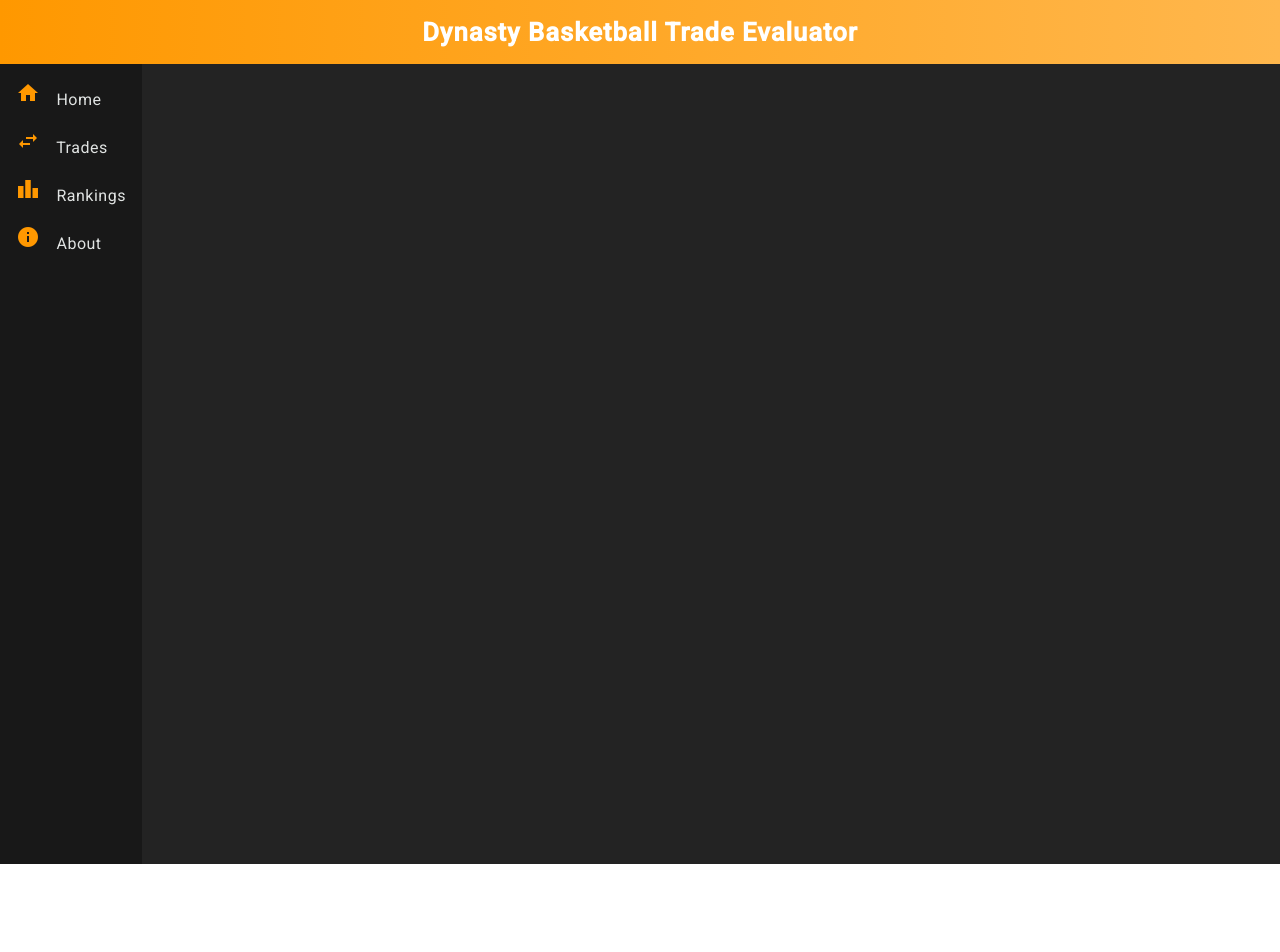
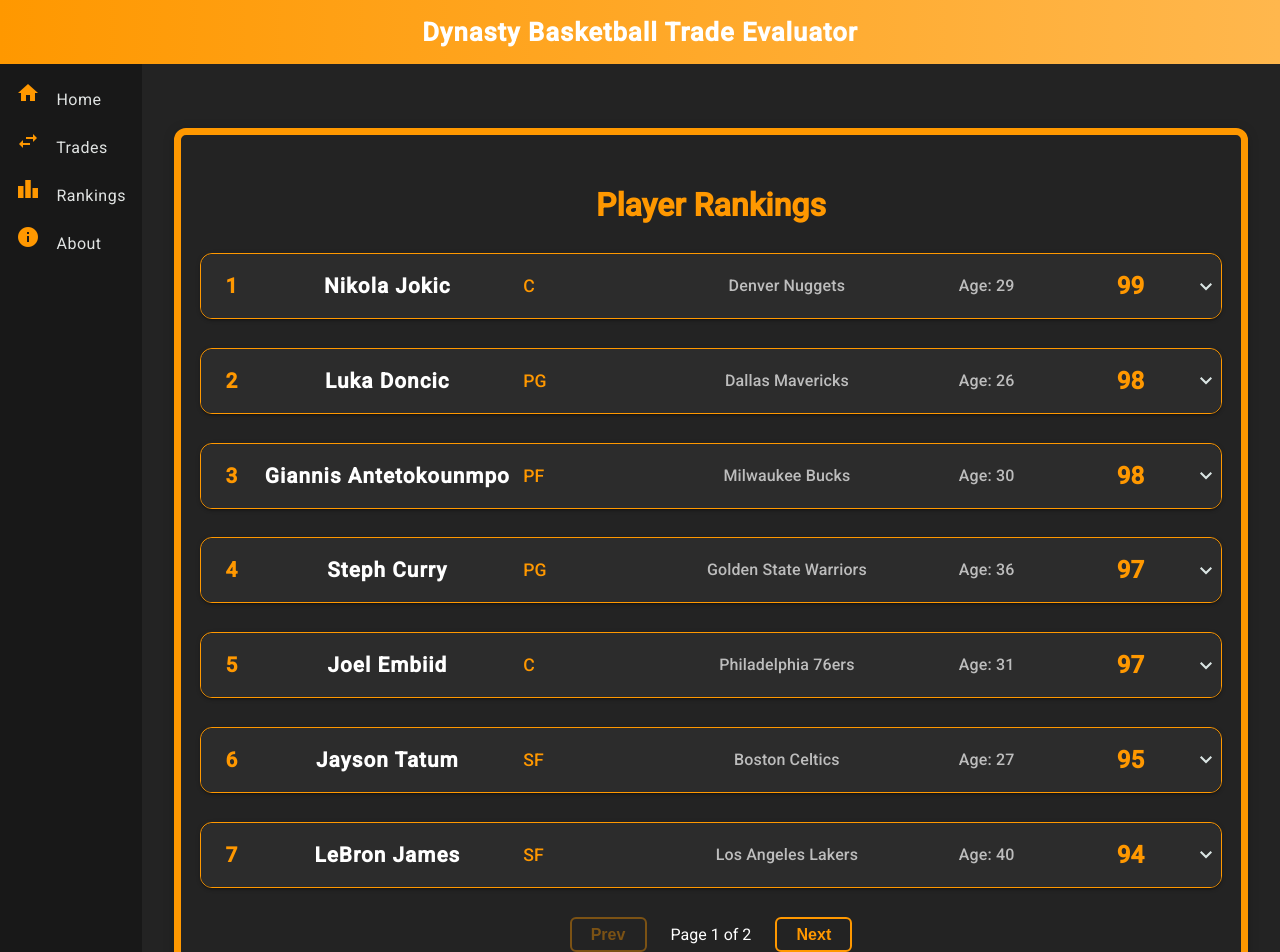
Before and after one commit to IsaacGHardy/dynasty-basketball-trader, an Angular app: page /rankings in a window 1280 px wide. Before the commit this address led to /. Shown: the top 952 px of the page. Before the commit the page ends 864 px from the top, so only its background shows below. Built offline with nearby package versions, Linux system fonts and the light colour scheme.

Commit message:
Added rankings component

```diff
--- a/src/app/app.routes.ts
+++ b/src/app/app.routes.ts
@@ -2,5 +2,12 @@
 import { TradeComponent } from './shared/components/trade/trade.component';
 
 export const routes: Routes = [
-  { path: 'trade', component: TradeComponent }
+  { path: 'trade', component: TradeComponent },
+  {
+    path: 'rankings',
+    loadComponent: () =>
+      import('./shared/components/rankings/rankings.component').then(
+        (m) => m.RankingsComponent
+      ),
+  },
 ];
--- a/src/app/shared/components/player-card/player-card.component.css
+++ b/src/app/shared/components/player-card/player-card.component.css
@@ -81,6 +81,17 @@
   padding-left: 1rem;
 }
 
+.player-rank {
+  font-size: 1.3rem;
+  font-weight: 700;
+  color: #ff9800;
+  text-align: center;
+  width: 2.5rem;
+  display: flex;
+  align-items: center;
+  justify-content: center;
+}
+
 .player-details-grid {
   display: grid;
   grid-template-columns: repeat(8, 1fr);
--- a/src/app/shared/components/player-card/player-card.component.html
+++ b/src/app/shared/components/player-card/player-card.component.html
@@ -2,7 +2,8 @@
   <mat-expansion-panel-header>
     <mat-panel-title>
       <div class="header-content">
-        <button *ngIf="removable" class="remove-btn" mat-icon-button type="button" (click)="remove.emit(); $event.stopPropagation();" aria-label="Remove player">
+        <span *ngIf="rank !== undefined && rank !== null" class="player-rank">{{ rank }}</span>
+        <button *ngIf="!rank && removable" class="remove-btn" mat-icon-button type="button" (click)="remove.emit(); $event.stopPropagation();" aria-label="Remove player">
           <mat-icon>close</mat-icon>
         </button>
         <span class="player-name">{{ player?.name }}</span>
--- a/src/app/shared/components/player-card/player-card.component.ts
+++ b/src/app/shared/components/player-card/player-card.component.ts
@@ -33,6 +33,7 @@
     }
   };
   @Input() removable = false;
+  @Input() rank?: number;
   @Output() remove = new EventEmitter<void>();
   readonly isOpen = signal(false);
 };
--- a/src/app/shared/components/player-search/player-search.component.ts
+++ b/src/app/shared/components/player-search/player-search.component.ts
@@ -5,24 +5,10 @@
 import { MatAutocompleteModule } from '@angular/material/autocomplete';
 import { CommonModule } from '@angular/common';
 import { Player } from '../../../models/player';
+import { PlayerCardComponent } from '../player-card/player-card.component';
 
-@Component({
-  selector: 'app-player-search',
-  standalone: true,
-  imports: [
-    CommonModule,
-    ReactiveFormsModule,
-    MatFormFieldModule,
-    MatInputModule,
-    MatAutocompleteModule
-  ],
-  templateUrl: './player-search.component.html',
-  styleUrls: ['./player-search.component.css']
-})
-export class PlayerSearchComponent {
-  @Output() playerSelected = new EventEmitter<Player>();
-  search: FormControl = new FormControl('');
-  playerList: Player[] = [
+// Export the player list for use in other components
+export const PLAYER_LIST: Player[] = [
   {
     id: 1,
     name: 'Steph Curry',
@@ -114,6 +100,24 @@
     stats: { pts: 30.1, reb: 11.8, ast: 6.2, stl: 1.2, blk: 1.3, threepm: 0.8, fgp: 0.610, ftp: 0.701 }
   }
 ];
+
+@Component({
+  selector: 'app-player-search',
+  standalone: true,
+  imports: [
+    CommonModule,
+    ReactiveFormsModule,
+    MatFormFieldModule,
+    MatInputModule,
+    MatAutocompleteModule
+  ],
+  templateUrl: './player-search.component.html',
+  styleUrls: ['./player-search.component.css']
+})
+export class PlayerSearchComponent {
+  @Output() playerSelected = new EventEmitter<Player>();
+  search: FormControl = new FormControl('');
+  playerList: Player[] = PLAYER_LIST;
   filteredList: Player[] = [...this.playerList];
 
   constructor() {
--- /dev/null
+++ b/src/app/shared/components/rankings/rankings.component.css
@@ -0,0 +1,68 @@
+.rankings-container {
+  background: #232323;
+  border-radius: 12px;
+  border: 7px solid #ff9800;
+  box-shadow: 0 2px 12px rgba(0,0,0,0.18);
+  padding: 1.5rem 1rem 1rem 1rem;
+  margin: 2rem auto;
+  width: auto;
+  display: flex;
+  flex-direction: column;
+  align-items: center;
+}
+
+.rankings-title {
+  color: #ff9800;
+  font-size: 2rem;
+  font-weight: 700;
+  margin-bottom: 1.2rem;
+  text-align: center;
+}
+
+.player-list {
+  width: 100%;
+  display: flex;
+  flex-direction: column;
+  gap: 0.5rem;
+}
+
+.player-list .header-content {
+  grid-template-columns: 2fr 1fr 2fr 1fr 1fr;
+}
+
+.player-list .player-name {
+  white-space: normal;
+  overflow: visible;
+  text-overflow: unset;
+  text-align: left;
+}
+
+.pagination-controls {
+  display: flex;
+  justify-content: center;
+  align-items: center;
+  gap: 1.5rem;
+  margin-top: 1.2rem;
+}
+
+.pagination-controls button {
+  background: #232323;
+  color: #ff9800;
+  border: 2px solid #ff9800;
+  border-radius: 6px;
+  padding: 0.4rem 1.2rem;
+  font-size: 1rem;
+  font-weight: 600;
+  cursor: pointer;
+  transition: background 0.2s, color 0.2s;
+}
+
+.pagination-controls button:disabled {
+  opacity: 0.4;
+  cursor: not-allowed;
+}
+
+.pagination-controls button:not(:disabled):hover {
+  background: #ff9800;
+  color: #232323;
+}
--- /dev/null
+++ b/src/app/shared/components/rankings/rankings.component.html
@@ -0,0 +1,11 @@
+<div class="rankings-container">
+  <h2 class="rankings-title">Player Rankings</h2>
+  <div class="player-list">
+    <app-player-card *ngFor="let player of pagedPlayers(); let i = index" [player]="player" [rank]="page() * pageSize + i + 1"></app-player-card>
+  </div>
+  <div class="pagination-controls">
+    <button (click)="prevPage()" [disabled]="page() === 0">Prev</button>
+    <span>Page {{ page() + 1 }} of {{ totalPages }}</span>
+    <button (click)="nextPage()" [disabled]="page() >= totalPages - 1">Next</button>
+  </div>
+</div>
--- /dev/null
+++ b/src/app/shared/components/rankings/rankings.component.ts
@@ -0,0 +1,34 @@
+import { Component, computed, signal } from '@angular/core';
+import { CommonModule } from '@angular/common';
+import { Player } from '../../../models/player';
+import { PlayerCardComponent } from '../player-card/player-card.component';
+import { PLAYER_LIST } from '../player-search/player-search.component';
+
+@Component({
+  selector: 'app-rankings',
+  standalone: true,
+  imports: [CommonModule, PlayerCardComponent],
+  templateUrl: './rankings.component.html',
+  styleUrl: './rankings.component.css',
+})
+export class RankingsComponent {
+  players: Player[] = PLAYER_LIST.slice().sort((a: Player, b: Player) => b.value - a.value);
+  pageSize = 7;
+  page = signal(0);
+
+  pagedPlayers = computed(() => {
+    const start = this.page() * this.pageSize;
+    return this.players.slice(start, start + this.pageSize);
+  });
+
+  get totalPages() {
+    return Math.ceil(this.players.length / this.pageSize);
+  }
+
+  nextPage() {
+    if (this.page() < this.totalPages - 1) this.page.update(p => p + 1);
+  }
+  prevPage() {
+    if (this.page() > 0) this.page.update(p => p - 1);
+  }
+}
--- a/src/app/shared/components/trade/trade.component.css
+++ b/src/app/shared/components/trade/trade.component.css
@@ -1,7 +1,7 @@
 .trade-container {
   background: #232323;
   border-radius: 12px;
-  border: 1px solid #ff9800;
+  border: 7px solid #ff9800;
   box-shadow: 0 2px 12px rgba(0,0,0,0.18);
   padding: 1rem 1rem;
   display: flex;
@@ -14,7 +14,7 @@
 .team-section {
   background: #232323;
   border-radius: 12px;
-  border: 1px solid #ff9800;
+  border: 5px solid #ff9800;
   padding: 1rem;
   margin-bottom: 1rem;
   box-shadow: 0 2px 12px rgba(0,0,0,0.10);
```
Lines whose indentation alone changed are shown as unchanged.
